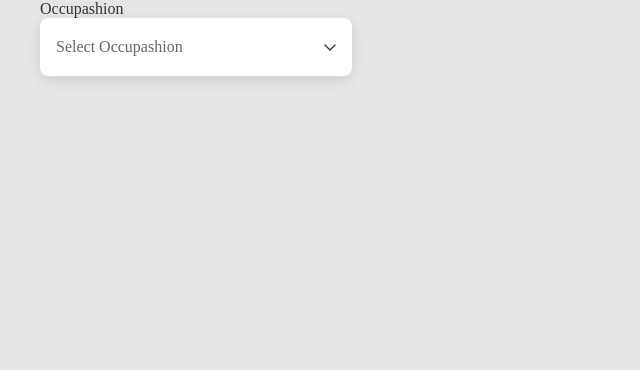
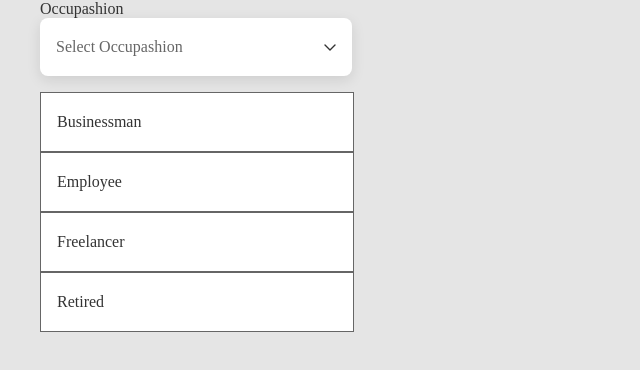
Before and after one commit to olgagrinko-dev/dropdown-list, a plain HTML site: page index.html in a window 1280 px wide. Shown: the whole page, without its empty margins (0-640 px from the left). Drawn offline with Linux system fonts and the light colour scheme.

Commit message:
fix style

```diff
--- a/index.html
+++ b/index.html
@@ -21,6 +21,13 @@
         </div>
 
     </div>
+
+    <div class="dropdown-list">
+        <div class="">Businessman</div>
+        <div>Employee</div>
+        <div>Freelancer</div>
+        <div>Retired</div>
+    </div>
 <script src="./app.js"></script>
 </body>
 
--- a/styil.css
+++ b/styil.css
@@ -1,6 +1,7 @@
 * {
     margin: 0;
     padding: 0;
+    font-family: 500 16px 'Montserrat';
     font-style: normal;
 }
 
@@ -11,7 +12,6 @@ body {
 }
 
 .form {
-    font-family: 500 16px 'Montserrat';
     color: #333333;
 }
 
@@ -24,7 +24,6 @@ body {
     box-shadow: 0px 4px 14px rgba(0, 0, 0, 0.1);
     border-radius: 8px;
     padding: 20px 16px;
-    font-family: 400 16px 'Montserrat';
     color: #666666;
 }
 
@@ -34,3 +33,23 @@ body {
     width: 12px;
     height: 7px;
 }
+
+.dropdown-list {
+    display: flexbox;
+    flex-direction: column;
+    justify-content: center;
+    align-items: center;
+    border-radius: 8px;
+    color: #333333;
+    margin-top: 16px;
+}
+
+.dropdown-list div {
+    display: flexbox;
+    align-items: center;
+    width: 280px;
+    background: #FFFFFF;
+    padding: 20px 16px;
+    border: 1px solid #666666;
+
+}
```
